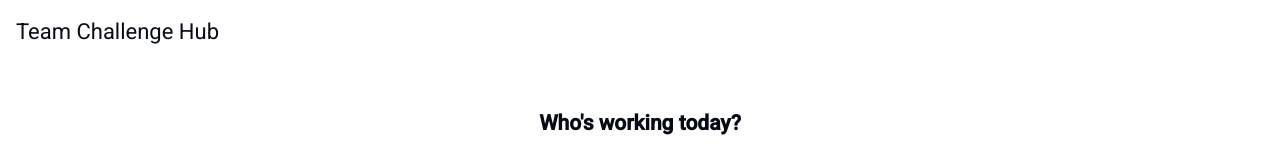
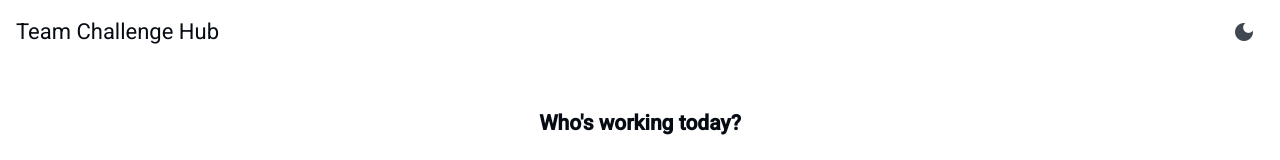
Before and after one commit to Mattorrsome/Team_Challenge_Hub_Angular, an Angular app: page /challenges in a window 1280 px wide. Shown: the top 160 px of the page. Built offline with nearby package versions, Linux system fonts and the light colour scheme; no server answers.

Commit message:
feat: add persisted dark mode toggle

```diff
--- a/src/app/app.component.html
+++ b/src/app/app.component.html
@@ -1,6 +1,17 @@
 <mat-toolbar color="primary">
   <a class="app-title" routerLink="/">Team Challenge Hub</a>
   <span class="spacer"></span>
+  <button
+    class="app-theme-toggle"
+    mat-icon-button
+    type="button"
+    [attr.aria-label]="
+      themeService.theme() === 'dark' ? 'Switch to light theme' : 'Switch to dark theme'
+    "
+    (click)="themeService.toggle()"
+  >
+    <mat-icon>{{ themeService.theme() === 'dark' ? 'light_mode' : 'dark_mode' }}</mat-icon>
+  </button>
   @if (userContext.userId() !== null) {
     <app-user-picker />
   }
--- a/src/app/app.component.ts
+++ b/src/app/app.component.ts
@@ -1,17 +1,28 @@
 import { ChangeDetectionStrategy, Component, inject } from '@angular/core';
 import { RouterLink, RouterOutlet } from '@angular/router';
 import { MatToolbarModule } from '@angular/material/toolbar';
+import { MatButtonModule } from '@angular/material/button';
+import { MatIconModule } from '@angular/material/icon';
 import { UserPickerComponent } from './features/user-picker/user-picker.component';
 import { UserContextService } from './core/user-context/user-context.service';
+import { ThemeService } from './core/theme/theme.service';
 
 @Component({
   selector: 'app-root',
   standalone: true,
-  imports: [RouterLink, RouterOutlet, MatToolbarModule, UserPickerComponent],
+  imports: [
+    RouterLink,
+    RouterOutlet,
+    MatToolbarModule,
+    MatButtonModule,
+    MatIconModule,
+    UserPickerComponent,
+  ],
   templateUrl: './app.component.html',
   styleUrl: './app.component.scss',
   changeDetection: ChangeDetectionStrategy.OnPush,
 })
 export class AppComponent {
   readonly userContext = inject(UserContextService);
+  readonly themeService = inject(ThemeService);
 }
--- /dev/null
+++ b/src/app/core/theme/theme.service.ts
@@ -0,0 +1,38 @@
+import { Injectable, signal } from '@angular/core';
+
+export type Theme = 'light' | 'dark';
+
+const STORAGE_KEY = 'tch_theme';
+
+@Injectable({ providedIn: 'root' })
+export class ThemeService {
+  private readonly current = signal<Theme>(this.readStoredTheme());
+
+  readonly theme = this.current.asReadonly();
+
+  constructor() {
+    // The inline script in index.html already applied the stored theme before
+    // first paint; re-applying here keeps the DOM correct when the service is
+    // constructed in a context that script never ran in (unit tests, SSR).
+    this.apply(this.current());
+  }
+
+  toggle(): void {
+    const next: Theme = this.current() === 'dark' ? 'light' : 'dark';
+    this.current.set(next);
+    localStorage.setItem(STORAGE_KEY, next);
+    this.apply(next);
+  }
+
+  private apply(theme: Theme): void {
+    // Setting `color-scheme` is the whole switch: every Material system color
+    // is emitted as light-dark(), which CSS resolves from this property.
+    // Deliberately never 'light dark' — the app follows the user's explicit
+    // choice, not the OS setting.
+    document.documentElement.style.colorScheme = theme;
+  }
+
+  private readStoredTheme(): Theme {
+    return localStorage.getItem(STORAGE_KEY) === 'dark' ? 'dark' : 'light';
+  }
+}
--- a/src/index.html
+++ b/src/index.html
@@ -13,6 +13,13 @@
       rel="stylesheet"
     />
     <link href="https://fonts.googleapis.com/icon?family=Material+Icons" rel="stylesheet" />
+    <script>
+      // Applied before first paint to avoid a flash of the wrong theme.
+      // ThemeService (src/app/core/theme/theme.service.ts) owns this at runtime;
+      // both must agree on the 'tch_theme' key and the light/dark values.
+      document.documentElement.style.colorScheme =
+        localStorage.getItem('tch_theme') === 'dark' ? 'dark' : 'light';
+    </script>
   </head>
   <body>
     <app-root></app-root>
```
Also changed, not shown: 2 other files (tests, documents, lock files or other folders).
